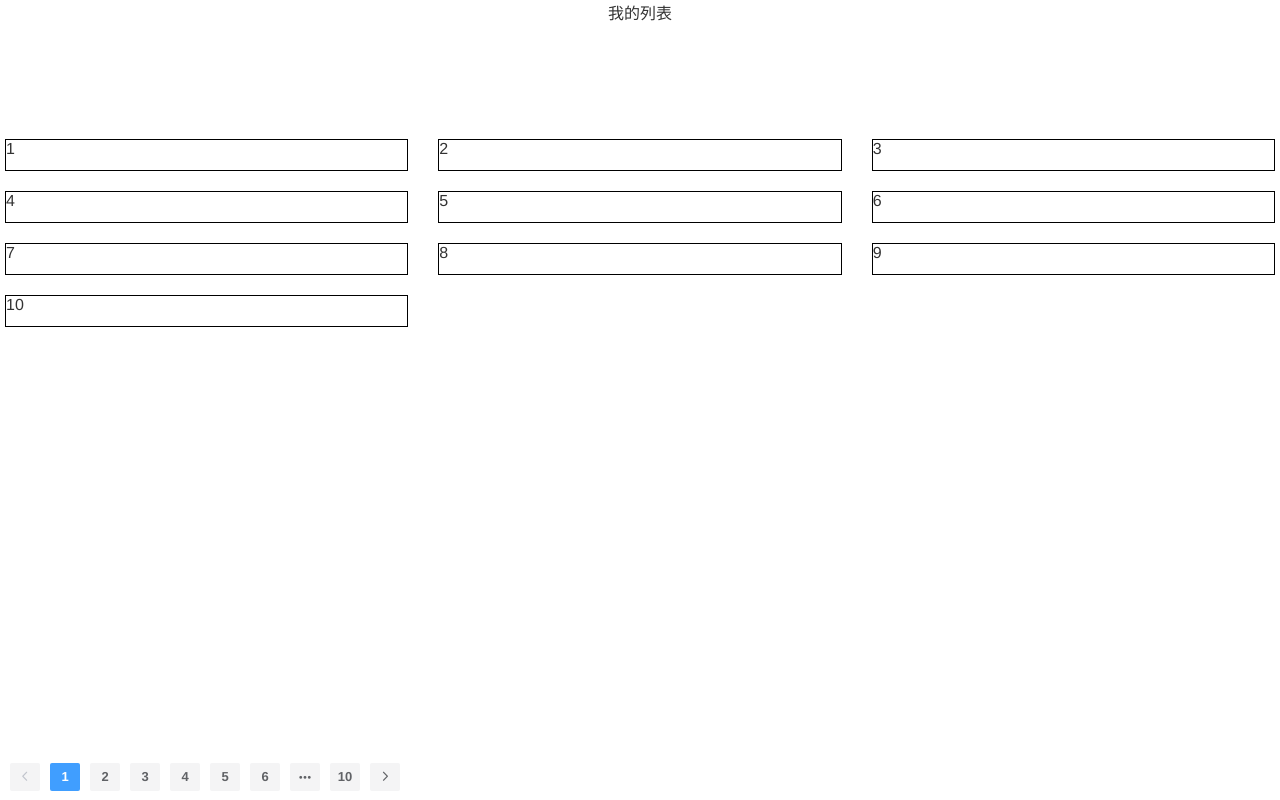
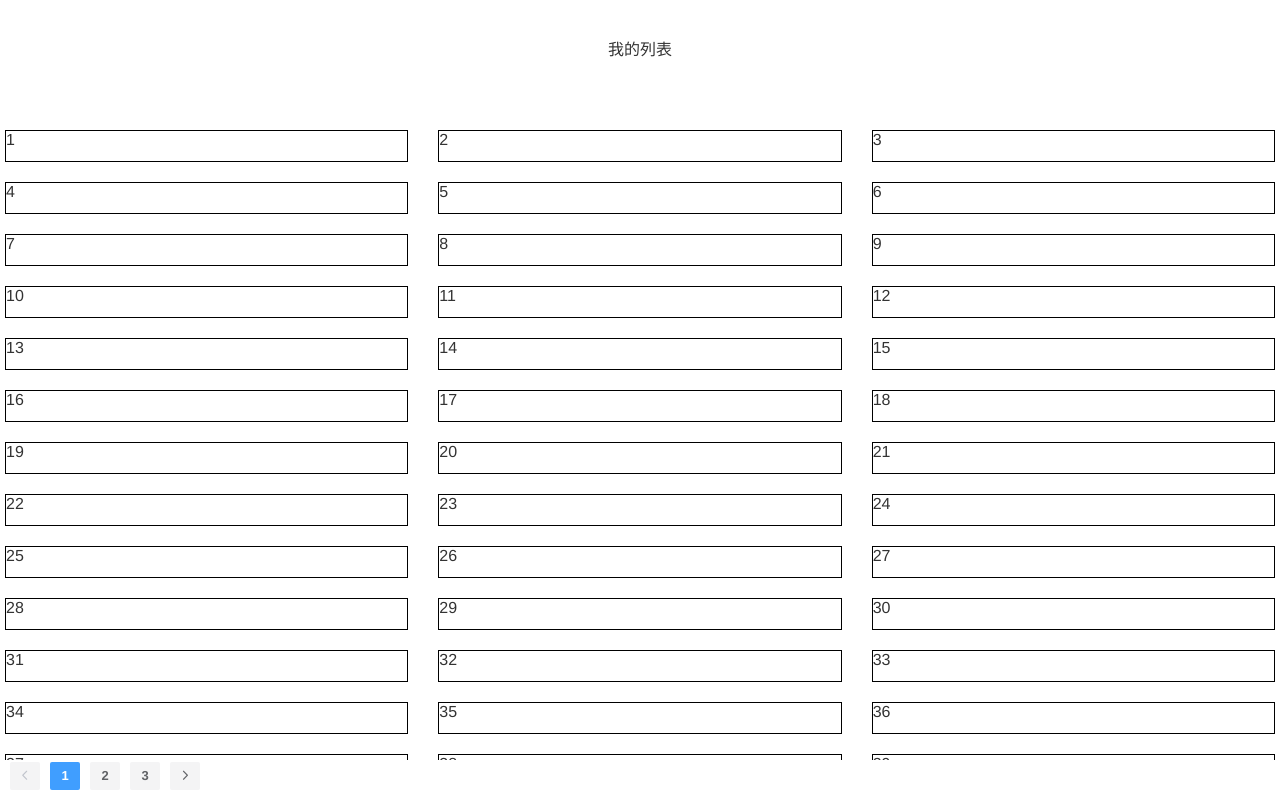
Before and after one commit to 735956157/lms-practice, a Vue app: page /list in a window 1280 px wide. Built offline with nearby package versions, Linux system fonts and the light colour scheme; what vue-scroller would draw is missing.

Commit message:
列表分页3

```diff
--- a/src/views/List.vue
+++ b/src/views/List.vue
@@ -3,7 +3,7 @@
  * @Author: lihao
  * @Date: 2021-04-08 09:27:50
  * @LastEditors: lihao
- * @LastEditTime: 2021-04-08 15:17:02
+ * @LastEditTime: 2021-04-08 16:57:57
 -->
 <template>
     <div class="list-box">
@@ -21,6 +21,8 @@
                 layout="prev, pager, next"
                 :total="total"
                  @current-change="handleCurrentChange"
+                 :page-count="pageCount"
+                 :page-size="pageSize"
                 >
             </el-pagination>
         </div>
@@ -31,13 +33,20 @@ export default {
     data() {
         return {
             isShow: 0,
-            pageSize: 10,
-            showArr: Array(100),
-            total: 100
+            //每页显示的条数
+            pageSize: 100,
+            showArr: Array(300),
+            //总条数
+            total: 50,
+            //总页数
+            pageCount: 0
         }
     },
     created() {
+        this.total = this.showArr.length
         this.showArr.length = this.pageSize
+        this.pageCount = this.total / this.pageSize
+        console.log(this.pageCount)
         for(let i = 0; i < this.showArr.length; i++) {
             this.showArr[i] = i
         }
@@ -61,8 +70,9 @@ export default {
         .top {
             width: 100%;
             height: 100px;
+            line-height: 100px;
             text-align: center;
-            margin-bottom: 50px;
+            margin-bottom: 20px;
         }
         .content {
             flex: 1;
```
